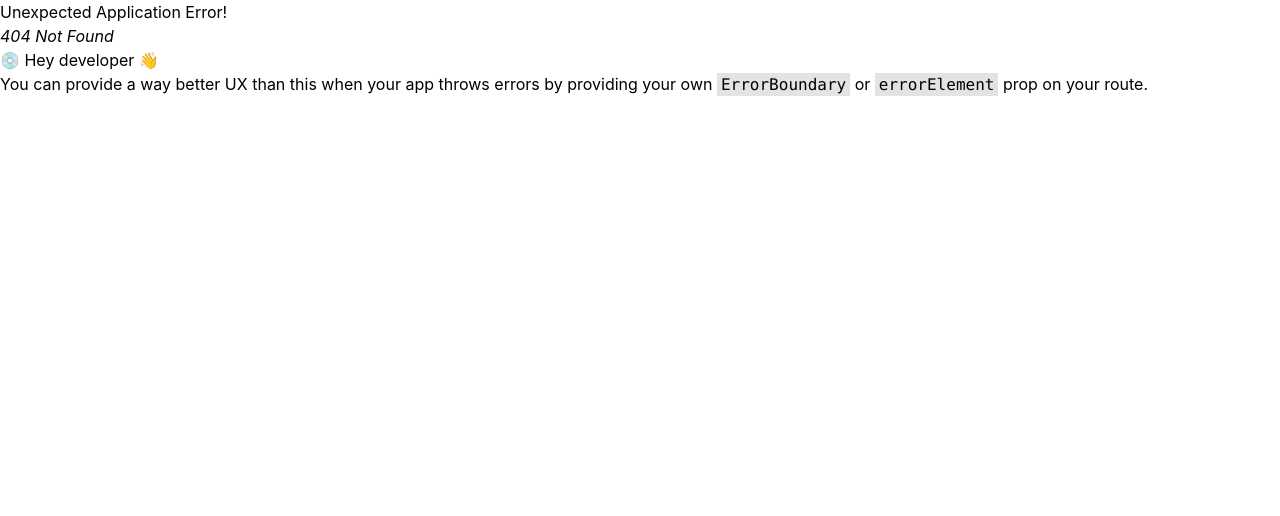
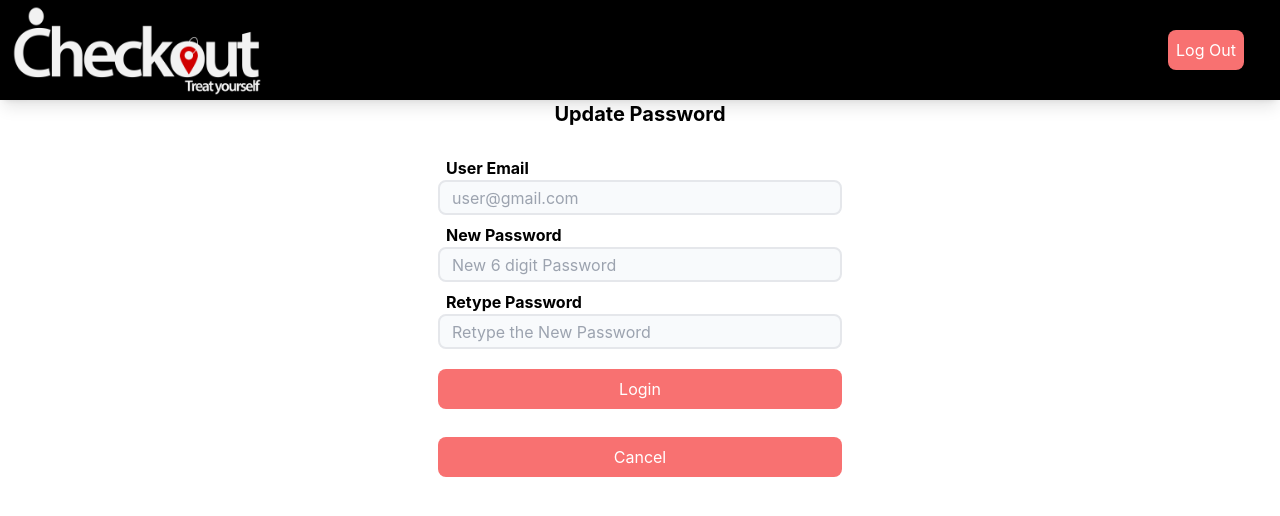
Before and after one commit to noman5945/Checkout-Restaurant-Form-Admin, a React (Create React App) app: page /user-update-pass in a window 1280 px wide. Before the commit this address had no page. Shown: the top 516 px of the page. Built offline with nearby package versions, Linux system fonts and the light colour scheme.

Commit message:
Firebase integration left

```diff
--- a/src/components/InputField.js
+++ b/src/components/InputField.js
@@ -6,6 +6,7 @@ const InputField = ({
   width,
   onChangeFn,
   placeholder,
+  textType,
 }) => {
   return (
     <div
@@ -21,6 +22,7 @@ const InputField = ({
         required
         className=" border-2 bg-slate-50 rounded-lg w-full h-[35px] p-3 focus:outline-none focus:ring focus:border-blue-500"
         onChange={(e) => onChangeFn(e.target.value)}
+        type={textType ? textType : "text"}
       ></input>
     </div>
   );
--- /dev/null
+++ b/src/pages/Login.js
@@ -0,0 +1,60 @@
+import React, { useState } from "react";
+import InputField from "../components/InputField";
+import CustomButton from "../components/CustomButton";
+import { useNavigate } from "react-router-dom";
+
+const Login = () => {
+  const [email, setEmail] = useState("");
+  const [password, setPassword] = useState("");
+  const navigate = useNavigate();
+
+  const handleLogin = (e) => {
+    e.preventDefault();
+    try {
+      const userInfo = {
+        email,
+        password,
+      };
+      /**
+       * To DO: Login with Firbase
+       */
+      console.log(userInfo);
+    } catch (error) {
+      console.log(error);
+    }
+    e.target.reset();
+  };
+  return (
+    <div className=" flex flex-col">
+      <div className=" text-center font-bold text-xl">
+        <h2>User Login</h2>
+      </div>
+      <div className=" my-5 flex flex-col px-2 gap-2 w-[420px]">
+        <form onSubmit={(e) => handleLogin(e)}>
+          <InputField
+            title={"User Email"}
+            placeholder={"user@gmail.com"}
+            onChangeFn={setEmail}
+          />
+          <InputField
+            title={"User Password"}
+            placeholder={"6 digit password"}
+            onChangeFn={setPassword}
+            textType={"password"}
+          />
+          <div className=" flex flex-col w-full gap-1">
+            <CustomButton title={"Login"} type={"submit"} btnFn={() => {}} />
+            <CustomButton
+              title={"Cancel"}
+              btnFn={() => {
+                navigate("/");
+              }}
+            />
+          </div>
+        </form>
+      </div>
+    </div>
+  );
+};
+
+export default Login;
--- /dev/null
+++ b/src/pages/UpdatePassword.js
@@ -0,0 +1,66 @@
+import React, { useState } from "react";
+import InputField from "../components/InputField";
+import CustomButton from "../components/CustomButton";
+import { useNavigate } from "react-router-dom";
+
+const UpdatePassword = () => {
+  const [email, setEmail] = useState("");
+  const [password, setPassword] = useState("");
+  const [cpassword, setCPassword] = useState("");
+  const navigate = useNavigate();
+
+  const handlePassChange = (event) => {
+    event.preventDefault();
+    try {
+      if (password !== cpassword) {
+        alert("Password Mismatch");
+        return;
+      }
+      const updatePassInfo = {
+        email,
+        password,
+      };
+      console.log(updatePassInfo);
+    } catch (error) {
+      console.log(error);
+    }
+    event.target.reset();
+  };
+  return (
+    <div className=" flex flex-col">
+      <div className=" text-center font-bold text-xl">
+        <h2>Update Password</h2>
+      </div>
+      <div className=" my-5 flex flex-col px-2 gap-2 w-[420px]">
+        <form onSubmit={(event) => handlePassChange(event)}>
+          <InputField
+            title={"User Email"}
+            placeholder={"user@gmail.com"}
+            onChangeFn={setEmail}
+          />
+          <InputField
+            title={"New Password"}
+            placeholder={"New 6 digit Password"}
+            onChangeFn={setPassword}
+          />
+          <InputField
+            title={"Retype Password"}
+            placeholder={"Retype the New Password"}
+            onChangeFn={setCPassword}
+          />
+          <div className=" flex flex-col w-full gap-1">
+            <CustomButton title={"Login"} type={"submit"} btnFn={() => {}} />
+            <CustomButton
+              title={"Cancel"}
+              btnFn={() => {
+                navigate("/");
+              }}
+            />
+          </div>
+        </form>
+      </div>
+    </div>
+  );
+};
+
+export default UpdatePassword;
```
Also changed, not shown: src/Routes/Routes.js (+10 -0 lines).
